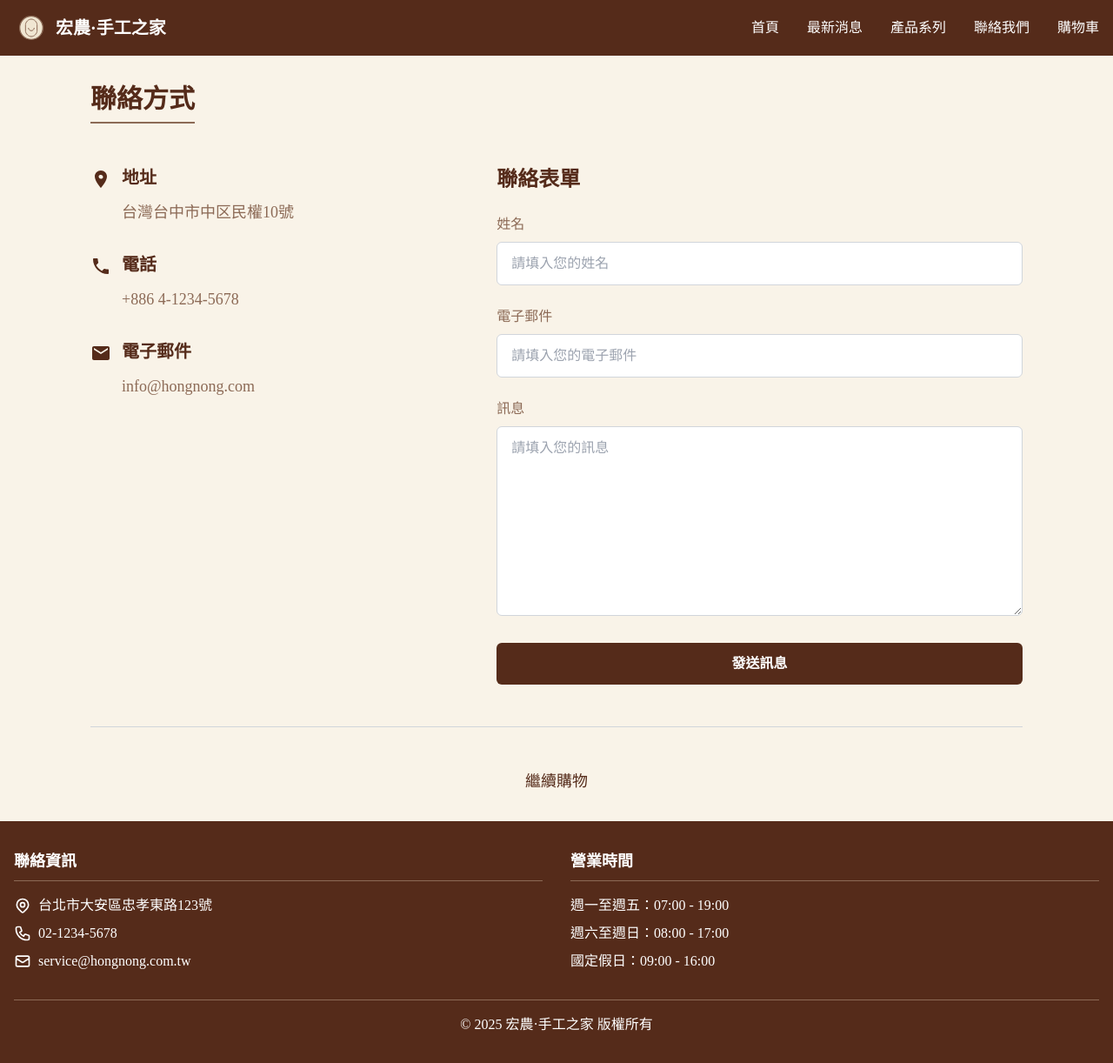
After one commit to LeeDong-NTUB/2025_web_case, a Django app: page //contact in a window 1280 px wide. The commit adds this page. Shown: the whole page at 87% size. Run offline with Django 5.2, Linux system fonts and the light colour scheme; some libraries are stand-ins or nearby versions.

Commit message:
新增聯絡頁面，更新首頁以包含輪播圖，並修正路由設定

```diff
--- a/bakery_app/fake_data.py
+++ b/bakery_app/fake_data.py
@@ -72,3 +72,36 @@ news_list = [
         "release_date": "2025-08-01T09:00:00"
     }
 ]
+
+slides = [
+    {
+        'src': "https://picsum.photos/1920/1080?random=1",
+        'link': "/products",
+        'title': "每天現蒸",
+        'sub_title': "用心好味"
+    },
+    {
+    'src': "https://picsum.photos/1920/1080?random=2",
+        'link': "/special-events",
+        'title': "香菜祭開跑",
+        'sub_title': "限定商品85折"
+    },
+    {
+        'src': "https://picsum.photos/1920/1080?random=3",
+        'link': "/gluten-free",
+        'title': "無麩質系列",
+        'sub_title': "輕盈健康新選擇"
+    },
+    {
+        'src': "https://picsum.photos/1920/1080?random=4",
+        'link': "/member-benefits",
+        'title': "五月會員日",
+        'sub_title': "全品項9折優惠"
+    },
+    {
+        'src': "https://picsum.photos/1920/1080?random=5",
+        'link': "/stores",
+        'title': "大安新門市",
+        'sub_title': "開幕限定活動"
+    }
+]
--- a/bakery_app/views.py
+++ b/bakery_app/views.py
@@ -1,7 +1,7 @@
 from django.shortcuts import render
 
 from web_case_2025.models.News import News
-from .fake_data import news_list
+from .fake_data import news_list, slides
 
 # 在導入後立即處理新聞資料
 processed_news_list = News.process_news_data(news_list)
@@ -10,7 +10,7 @@ def home(request):
     filtered_news = processed_news_list.copy()
     if len(filtered_news) > 4:
         filtered_news = filtered_news[:4]
-    return render(request, 'pages/home.html', {'news_list': filtered_news})
+    return render(request, 'pages/home.html', {'news_list': filtered_news, 'slides': slides})
 
 def lastestNewsList(request):
     filtered_news = processed_news_list.copy()
@@ -26,3 +26,6 @@ def lastestNewsPage(request, id):
             break
 
     return render(request, 'pages/latest-news/page.html', {'news': news})
+
+def contact(request):
+    return render(request, 'pages/contact.html')
--- a/templates/includes/header.html
+++ b/templates/includes/header.html
@@ -19,7 +19,7 @@
                 <a href="{% url 'home' %}" class="font-medium hover:text-cream-dark transition-colors">首頁</a>
                 <a href="{% url 'latest-news-list' %}" class="font-medium hover:text-cream-dark transition-colors">最新消息</a>
                 <a href="#" class="font-medium hover:text-cream-dark transition-colors">產品系列</a>
-                <a href="#" class="font-medium hover:text-cream-dark transition-colors">聯絡我們</a>
+                <a href="{% url 'contact'%}" class="font-medium hover:text-cream-dark transition-colors">聯絡我們</a>
                 <a href="#" class="font-medium hover:text-cream-dark transition-colors">購物車</a>
             </nav>
 
@@ -33,11 +33,12 @@
         </div>
 
         <div class="hidden md:hidden mt-2 pt-2 border-t border-secondary" id="mobile-menu">
-            <div class="flex flex-col space-y-2">
-                <a href="{% url 'home' %}" class="py-2 font-medium hover:text-cream-dark transition-colors">首頁</a>
-                <a href="#" class="py-2 font-medium hover:text-cream-dark transition-colors">產品系列</a>
-                <a href="#" class="py-2 font-medium hover:text-cream-dark transition-colors">關於我們</a>
-                <a href="#" class="py-2 font-medium hover:text-cream-dark transition-colors">購物車</a>
+            <div class="flex flex-col space-y-6">
+                <a href="{% url 'home' %}" class="font-medium hover:text-cream-dark transition-colors">首頁</a>
+                <a href="{% url 'latest-news-list' %}" class="font-medium hover:text-cream-dark transition-colors">最新消息</a>
+                <a href="#" class="font-medium hover:text-cream-dark transition-colors">產品系列</a>
+                <a href="{% url 'contact'%}" class="font-medium hover:text-cream-dark transition-colors">聯絡我們</a>
+                <a href="#" class="font-medium hover:text-cream-dark transition-colors">購物車</a>
             </div>
         </div>
     </div>
--- /dev/null
+++ b/templates/pages/contact.html
@@ -0,0 +1,88 @@
+{% extends 'base.html' %}
+{% load static %}
+
+{% block title %}宏農·手工之家 - 每天現蒸，用心好味{% endblock %}
+
+{% block content %}
+
+<section class="bg-cream">
+    <div class="container mx-auto px-4 md:px-10 py-8 max-w-6xl">
+        <!-- 標題 -->
+        <h2 class="text-3xl font-bold mb-12 text-primary relative">
+            <span class="inline-block pb-2 border-b-2 border-secondary">聯絡方式</span>
+        </h2>
+
+        <!-- 主要內容區域：響應式布局 -->
+        <div class="flex flex-col md:flex-row gap-8 md:gap-16">
+            <!-- 左側：聯絡資訊 -->
+            <div class="md:w-2/5 space-y-4 md:space-y-8">
+                <section>
+                    <div class="flex items-start mb-3">
+                        <svg class="w-6 h-6 text-primary mt-1 mr-3" fill="currentColor" viewBox="0 0 24 24">
+                            <path d="M12 2C8.13 2 5 5.13 5 9c0 5.25 7 13 7 13s7-7.75 7-13c0-3.87-3.13-7-7-7zm0 9.5c-1.38 0-2.5-1.12-2.5-2.5S10.62 7 12 7s2.5 1.12 2.5 2.5S13.38 11.5 12 11.5z"/>
+                        </svg>
+                        <div>
+                            <h2 class="text-lg md:text-xl font-bold text-primary mb-1 md:mb-3">地址</h2>
+                            <p class="md:text-lg text-secondary">台灣台中市中区民權10號</p>
+                        </div>
+                    </div>
+                </section>
+
+                <section>
+                    <div class="flex items-start mb-3">
+                        <svg class="w-6 h-6 text-primary mt-1 mr-3" fill="currentColor" viewBox="0 0 24 24">
+                            <path d="M6.62 10.79c1.44 2.83 3.76 5.14 6.59 6.59l2.2-2.2c.27-.27.67-.36 1.02-.24 1.12.37 2.33.57 3.57.57.55 0 1 .45 1 1V20c0 .55-.45 1-1 1-9.39 0-17-7.61-17-17 0-.55.45-1 1-1h3.5c.55 0 1 .45 1 1 0 1.25.2 2.45.57 3.57.11.35.03.74-.25 1.02l-2.2 2.2z"/>
+                        </svg>
+                        <div>
+                            <h2 class="text-lg md:text-xl font-bold text-primary mb-1 md:mb-3">電話</h2>
+                            <p class="md:text-lg text-secondary">+886 4-1234-5678</p>
+                        </div>
+                    </div>
+                </section>
+
+                <section>
+                    <div class="flex items-start mb-3">
+                        <svg class="w-6 h-6 text-primary mt-1 mr-3" fill="currentColor" viewBox="0 0 24 24">
+                            <path d="M20 4H4c-1.1 0-1.99.9-1.99 2L2 18c0 1.1.9 2 2 2h16c1.1 0 2-.9 2-2V6c0-1.1-.9-2-2-2zm0 4l-8 5-8-5V6l8 5 8-5v2z"/>
+                        </svg>
+                        <div>
+                            <h2 class="text-lg md:text-xl font-bold text-primary mb-1 md:mb-3">電子郵件</h2>
+                            <p class="md:text-lg text-secondary">info@hongnong.com</p>
+                        </div>
+                    </div>
+                </section>
+            </div>
+
+            <!-- 右側：聯絡表單 -->
+            <div class="md:w-3/5">
+                <h2 class="text-2xl font-bold text-primary mb-6">聯絡表單</h2>
+                <form>
+                    <div class="mb-6">
+                        <label for="name" class="block text-secondary mb-2">姓名</label>
+                        <input type="text" id="name" placeholder="請填入您的姓名" class="w-full px-4 py-3 border border-gray-300 rounded-md focus:outline-none focus:ring-2 focus:ring-primary focus:border-transparent">
+                    </div>
+
+                    <div class="mb-6">
+                        <label for="email" class="block text-secondary mb-2">電子郵件</label>
+                        <input type="email" id="email" placeholder="請填入您的電子郵件" class="w-full px-4 py-3 border border-gray-300 rounded-md focus:outline-none focus:ring-2 focus:ring-primary focus:border-transparent">
+                    </div>
+
+                    <div class="mb-6">
+                        <label for="message" class="block text-secondary mb-2">訊息</label>
+                        <textarea id="message" placeholder="請填入您的訊息" rows="8" class="w-full px-4 py-3 border border-gray-300 rounded-md focus:outline-none focus:ring-2 focus:ring-primary focus:border-transparent"></textarea>
+                    </div>
+
+                    <button type="submit" class="w-full bg-primary hover:bg-primary-light text-white font-bold py-3 px-4 rounded-md transition duration-300">發送訊息</button>
+                </form>
+            </div>
+        </div>
+
+        <div class="w-full h-px bg-gray-300 my-12"></div>
+
+        <!-- 底部連結 -->
+        <div class="text-center">
+            <a href="#" class="text-lg text-primary hover:text-primary-light">繼續購物</a>
+        </div>
+    </div>
+</section>
+{% endblock %}
--- a/web_case_2025/urls.py
+++ b/web_case_2025/urls.py
@@ -5,6 +5,7 @@ from bakery_app import views
 urlpatterns = [
     #path('admin/', admin.site.urls),
     path('', views.home, name='home'),
-    path('latest-news/list', views.lastestNewsList, name='latest-news-list'),
-    path('latest-news/page/<int:id>', views.lastestNewsPage, name='latest-news-page'),
+    path('/latest-news/list', views.lastestNewsList, name='latest-news-list'),
+    path('/latest-news/page/<int:id>', views.lastestNewsPage, name='latest-news-page'),
+    path('/contact', views.contact, name='contact'),
 ]
```
Also changed, not shown: templates/pages/home.html (+123 -8 lines).
